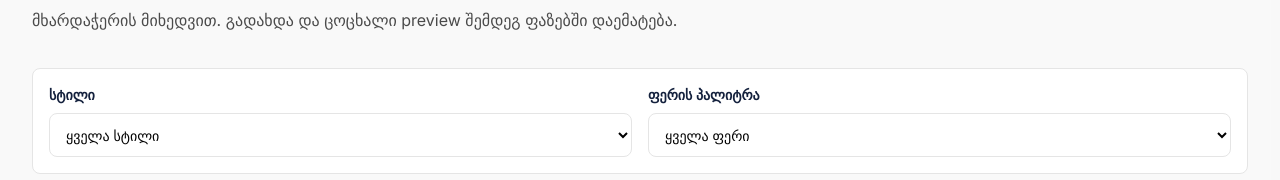
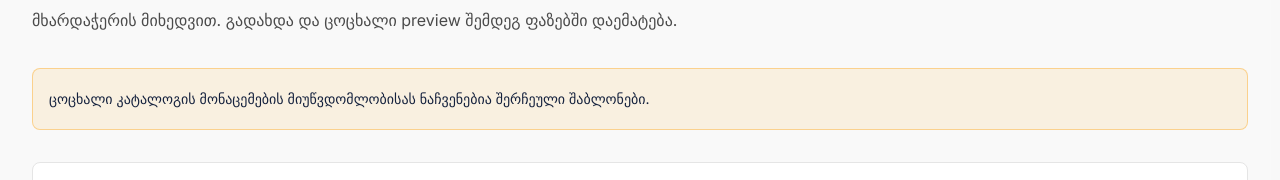
Before and after one commit to DavitGvagvalia/patiji, a React (Vite) app: page /ka/catalog in a window 1280 px wide. Shown: the part 281-461 px from the top of the page. Built offline with nearby package versions, Linux system fonts and the light colour scheme; no server answers; the database is empty; a web font is replaced by a local one.

Commit message:
feat: implement catalog product management and loading states

```diff
--- /dev/null
+++ b/src/components/catalog/CatalogNotice.tsx
@@ -0,0 +1,17 @@
+interface CatalogNoticeProps {
+  message: string
+  tone?: 'neutral' | 'warning'
+}
+
+export function CatalogNotice({ message, tone = 'neutral' }: CatalogNoticeProps) {
+  const className =
+    tone === 'warning'
+      ? 'border-brand-gold/40 bg-brand-gold/10 text-brand-navy'
+      : 'border-brand-soft bg-white text-brand-black/70'
+
+  return (
+    <p className={`rounded-lg border p-4 text-sm leading-7 ${className}`}>
+      {message}
+    </p>
+  )
+}
--- a/src/content/site.ts
+++ b/src/content/site.ts
@@ -76,6 +76,9 @@ export const siteContent = {
     allPalettes: 'All palettes',
     previewAction: 'Preview',
     selectAction: 'Select',
+    loadingMessage: 'Loading templates...',
+    fallbackMessage:
+      'Showing curated templates while live catalog data is unavailable.',
     noResults: 'No templates match these filters yet.',
   },
   profile: {
--- /dev/null
+++ b/src/features/catalog/catalogService.ts
@@ -0,0 +1,31 @@
+import { getDocs, query, where } from 'firebase/firestore'
+import { getFirebaseClient } from '../../firebase/client'
+import { productsCollection } from '../../firebase/collections'
+import type { WeddingTemplate } from '../../types/catalog'
+import type { FirestoreProduct } from '../../types/firestore'
+
+function mapProductToTemplate(id: string, product: FirestoreProduct): WeddingTemplate {
+  return {
+    id,
+    name: product.name,
+    slug: product.slug,
+    price: product.price,
+    currency: product.currency,
+    style: product.style,
+    palette: product.palette,
+    layout: product.layout,
+    languageSupport: product.languageSupport,
+    description: product.description,
+    tags: product.tags,
+    isPopular: product.isPopular,
+    isNew: product.isNew,
+  }
+}
+
+export async function listActiveProducts(): Promise<WeddingTemplate[]> {
+  const { db } = getFirebaseClient()
+  const activeProductsQuery = query(productsCollection(db), where('isActive', '==', true))
+  const snapshot = await getDocs(activeProductsQuery)
+
+  return snapshot.docs.map((product) => mapProductToTemplate(product.id, product.data()))
+}
--- /dev/null
+++ b/src/features/catalog/useCatalogTemplates.ts
@@ -0,0 +1,61 @@
+import { useEffect, useState } from 'react'
+import type { WeddingTemplate } from '../../types/catalog'
+
+interface CatalogTemplatesState {
+  templates: WeddingTemplate[]
+  loading: boolean
+  usingFallback: boolean
+  error: string | null
+}
+
+export function useCatalogTemplates(fallbackTemplates: WeddingTemplate[]): CatalogTemplatesState {
+  const [state, setState] = useState<CatalogTemplatesState>({
+    templates: fallbackTemplates,
+    loading: true,
+    usingFallback: true,
+    error: null,
+  })
+
+  useEffect(() => {
+    let isMounted = true
+
+    async function loadTemplates() {
+      setState((current) => ({ ...current, loading: true, error: null }))
+
+      try {
+        const { listActiveProducts } = await import('./catalogService')
+        const liveTemplates = await listActiveProducts()
+
+        if (!isMounted) {
+          return
+        }
+
+        setState({
+          templates: liveTemplates.length > 0 ? liveTemplates : fallbackTemplates,
+          loading: false,
+          usingFallback: liveTemplates.length === 0,
+          error: null,
+        })
+      } catch (error) {
+        if (!isMounted) {
+          return
+        }
+
+        setState({
+          templates: fallbackTemplates,
+          loading: false,
+          usingFallback: true,
+          error: error instanceof Error ? error.message : 'Unable to load live catalog data.',
+        })
+      }
+    }
+
+    void loadTemplates()
+
+    return () => {
+      isMounted = false
+    }
+  }, [fallbackTemplates])
+
+  return state
+}
--- a/src/i18n/dictionaries.ts
+++ b/src/i18n/dictionaries.ts
@@ -80,6 +80,9 @@ export const dictionaries: Record<Locale, SiteContent> = {
       allPalettes: 'ყველა ფერი',
       previewAction: 'ნახვა',
       selectAction: 'არჩევა',
+      loadingMessage: 'შაბლონები იტვირთება...',
+      fallbackMessage:
+        'ცოცხალი კატალოგის მონაცემების მიუწვდომლობისას ნაჩვენებია შერჩეული შაბლონები.',
       noResults: 'ამ ფილტრებით შაბლონები ჯერ არ მოიძებნა.',
     },
     profile: {
@@ -193,6 +196,9 @@ export const dictionaries: Record<Locale, SiteContent> = {
       allPalettes: 'Все палитры',
       previewAction: 'Просмотр',
       selectAction: 'Выбрать',
+      loadingMessage: 'Загрузка шаблонов...',
+      fallbackMessage:
+        'Показаны отобранные шаблоны, пока данные live-каталога недоступны.',
       noResults: 'По этим фильтрам шаблонов пока нет.',
     },
     profile: {
--- a/src/pages/Catalog.tsx
+++ b/src/pages/Catalog.tsx
@@ -1,7 +1,9 @@
 import { useMemo, useState } from 'react'
+import { CatalogNotice } from '../components/catalog/CatalogNotice'
 import { CatalogFilters } from '../components/catalog/CatalogFilters'
 import { TemplateCard } from '../components/catalog/TemplateCard'
 import { SectionHeader } from '../components/ui/SectionHeader'
+import { useCatalogTemplates } from '../features/catalog/useCatalogTemplates'
 import { usePageSeo } from '../lib/seo'
 import type { TemplatePalette, TemplateStyle, WeddingTemplate } from '../types/catalog'
 import type { Locale, SiteContent } from '../types/i18n'
@@ -15,12 +17,19 @@ interface CatalogProps {
 const Catalog = ({ content, locale, templates }: CatalogProps) => {
   const [activeStyle, setActiveStyle] = useState<TemplateStyle | 'all'>('all')
   const [activePalette, setActivePalette] = useState<TemplatePalette | 'all'>('all')
+  const catalogState = useCatalogTemplates(templates)
 
   usePageSeo(content.metadata.catalog, locale)
 
-  const styles = useMemo(() => [...new Set(templates.map((template) => template.style))], [templates])
-  const palettes = useMemo(() => [...new Set(templates.map((template) => template.palette))], [templates])
-  const filteredTemplates = templates.filter((template) => {
+  const styles = useMemo(
+    () => [...new Set(catalogState.templates.map((template) => template.style))],
+    [catalogState.templates],
+  )
+  const palettes = useMemo(
+    () => [...new Set(catalogState.templates.map((template) => template.palette))],
+    [catalogState.templates],
+  )
+  const filteredTemplates = catalogState.templates.filter((template) => {
     const matchesStyle = activeStyle === 'all' || template.style === activeStyle
     const matchesPalette = activePalette === 'all' || template.palette === activePalette
 
@@ -31,6 +40,21 @@ const Catalog = ({ content, locale, templates }: CatalogProps) => {
     <section className="bg-brand-soft/25">
       <div className="mx-auto max-w-7xl px-4 py-16 sm:px-6 lg:px-8">
         <SectionHeader eyebrow={content.catalog.eyebrow} title={content.catalog.headline} text={content.catalog.intro} />
+
+        {catalogState.loading ? (
+          <div className="mt-8">
+            <CatalogNotice message={content.catalog.loadingMessage} />
+          </div>
+        ) : null}
+
+        {!catalogState.loading && catalogState.usingFallback ? (
+          <div className="mt-8">
+            <CatalogNotice
+              message={catalogState.error ? `${content.catalog.fallbackMessage} ${catalogState.error}` : content.catalog.fallbackMessage}
+              tone="warning"
+            />
+          </div>
+        ) : null}
 
         <div className="mt-8">
           <CatalogFilters
--- a/src/types/firestore.ts
+++ b/src/types/firestore.ts
@@ -19,7 +19,11 @@ export interface FirestoreProduct {
   palette: TemplatePalette
   layout: 'one-page' | 'story-led' | 'gallery-led'
   languageSupport: string[]
+  description: string
+  tags: string[]
   isActive: boolean
+  isPopular?: boolean
+  isNew?: boolean
   createdAt: TimestampLike
   updatedAt: TimestampLike
 }
```
Also changed, not shown: 2 other files (tests, documents, lock files or other folders).
